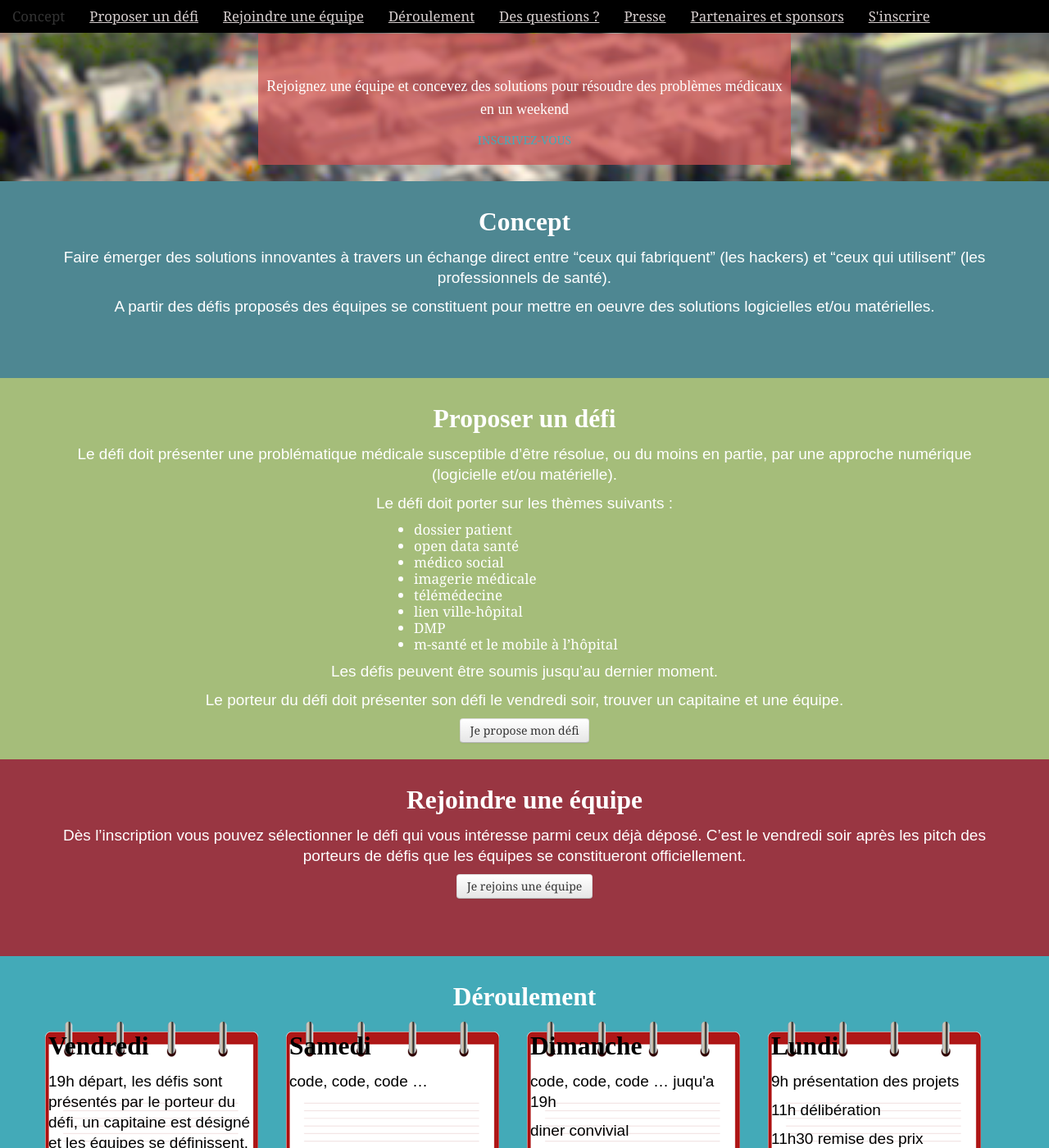
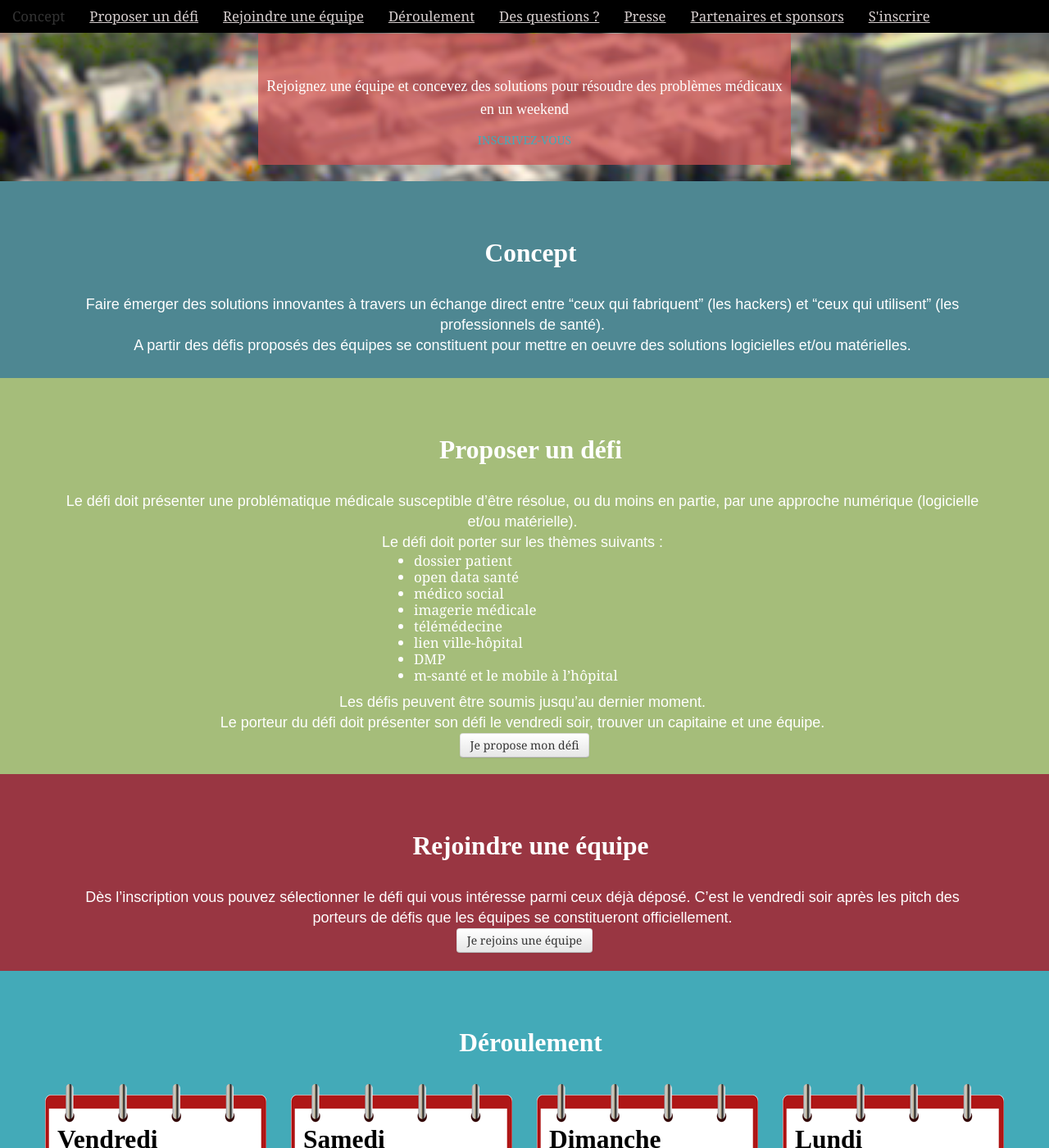
Before and after one commit to AlsaceDigitale/medhack, a Jekyll site: the page index.html, which Jekyll copies as it is, in a window 1280 px wide and 1400 px high, scrolled down 447 px. Shown: the whole window at 82% size. Built offline with Jekyll 4.4.1, drawn with Linux system fonts in a browser that asks for light colours; some web fonts are replaced.

Commit message:
calendar

```diff
--- a/css/style.css
+++ b/css/style.css
@@ -140,13 +140,15 @@
 
 section h2 {
     font-family: Fauna One;
+    margin : 48px 0px 30px 15px;
 
 }
 
 section p {
     font-family: arial;
-    font-size: 19px;
+    font-size: 18px;
     line-height: 25px;
+    margin : 0px 20px 0px 15px;
 }
 
 .theme {
@@ -202,11 +204,11 @@
 
 .calbox {
   border: black solid 0px;
-  padding: 0px 0px 0px 4px;
-  height: 230px;
+  padding: 0px -5px 0px 4px;
+  height: 270px;
   background: url('../img/calendar.png')no-repeat;
   color: black;
-  width: 260px;
+  width: 270px;
 }
 
 /* Large desktop */
```
Also changed, not shown: css/bootstrap.min.css, img/calendar.png, 2 other files.
